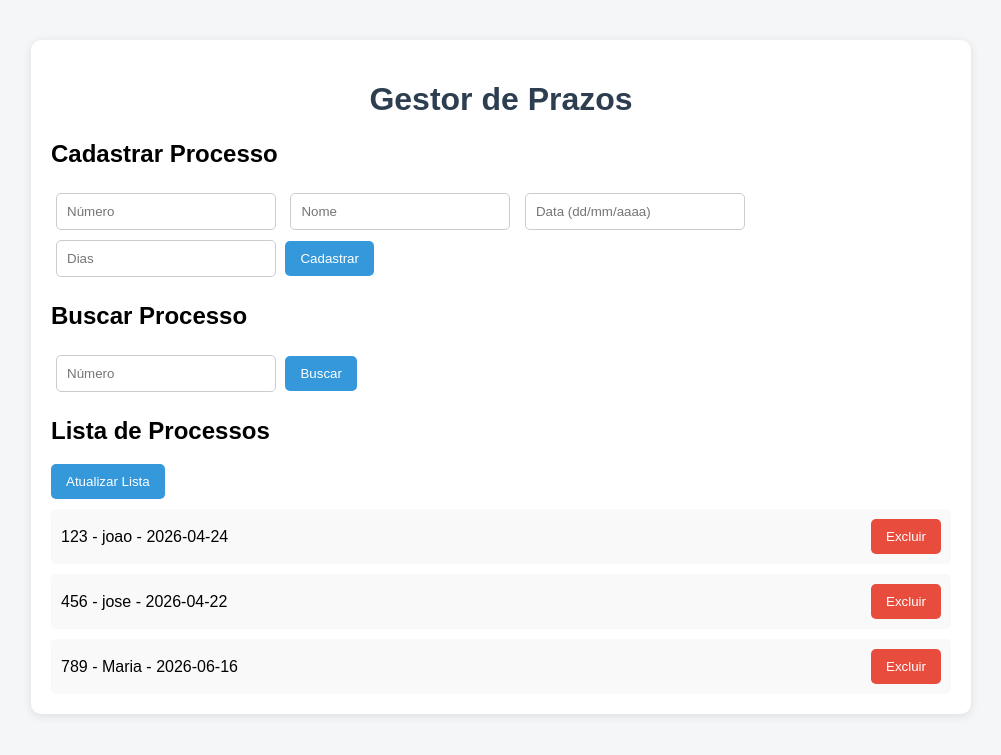
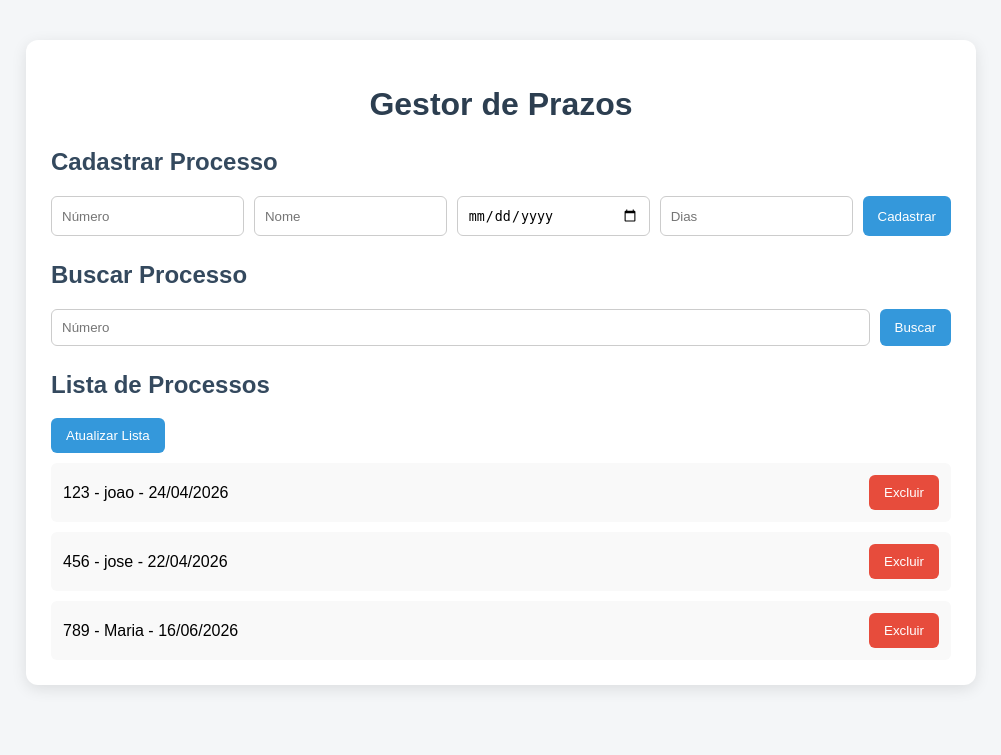
Before and after one commit to JoaoPauloCode/gestor-prazos-juridicos, a Flask app: page / in a window 1280 px wide. Shown: the top 755 px of the page, without its empty margins (139-1140 px from the left). Run offline with Flask 3, Linux system fonts and the light colour scheme.

Commit message:
Versão inicial - backend + frontend funcionando

```diff
--- a/static/script.js
+++ b/static/script.js
@@ -1,3 +1,42 @@
+const feriados = [
+  "2026-01-01",
+  "2026-02-16",
+  "2026-02-17",
+  "2026-02-18",
+  "2026-04-03",
+  "2026-04-05",
+  "2026-04-21",
+  "2026-05-01",
+  "2026-06-04",
+  "2026-09-07",
+  "2026-10-12",
+  "2026-11-02",
+  "2026-11-15",
+  "2026-11-20",
+  "2026-12-25"
+];
+
+function calcularPrazo(dataInicial, dias) {
+  let data = new Date(dataInicial);
+  let adicionados = 0;
+
+  while (adicionados < dias) {
+    data.setDate(data.getDate() + 1);
+
+    const diaSemana = data.getDay();
+    const dataISO = data.toISOString().split("T")[0];
+
+    const ehFimDeSemana = (diaSemana === 0 || diaSemana === 6);
+    const ehFeriado = feriados.includes(dataISO);
+
+    if (!ehFimDeSemana && !ehFeriado) {
+      adicionados++;
+    }
+  }
+
+  return data.toISOString().split("T")[0];
+}
+
 function formatarData(dataIso) {
   const [ano, mes, dia] = dataIso.split('-');
   return `${dia}/${mes}/${ano}`;
@@ -9,16 +48,23 @@ async function cadastrar() {
   const data_inicial = document.getElementById("data").value;
   const dias = document.getElementById("dias").value;
 
+
+  const prazoFinal = calcularPrazo(data_inicial, parseInt(dias));
+
   await fetch("/processos", {
     method: "POST",
     headers: {
       "Content-Type": "application/json"
     },
-    body: JSON.stringify({ numero, nome, data_inicial, dias })
+    body: JSON.stringify({
+      numero,
+      nome,
+      prazo: prazoFinal
+    })
   });
 
   listar();
-  alert("Processo cadastrado com sucesso!");
+  mostrarMensagem("Processo cadastrado com sucesso!", "sucesso");
 }
 
 async function listar() {
@@ -31,9 +77,11 @@ async function listar() {
   lista.innerHTML = "";
 
   processos.forEach(p => {
+    const dataFormatada = formatarData(p.prazo);
+
     lista.innerHTML += `
       <div class="processo">
-        <span>${p.numero} - ${p.nome} - ${p.prazo}</span>
+        <span>${p.numero} - ${p.nome} - ${dataFormatada}</span>
         <button class="btn-delete" onclick="deletar('${p.numero}')">
           Excluir
         </button>
@@ -50,9 +98,12 @@ async function buscar() {
 
   if (result.sucesso) {
     const p = result.dados;
-    alert(`Processo encontrado:\nNúmero: ${p.numero}\nNome: ${p.nome}\nPrazo: ${formatarData(p.prazo)}`);
+    mostrarMensagem(
+      `Processo: ${p.numero} - ${p.nome} - ${formatarData(p.prazo)}`,
+      "sucesso"
+    );
   } else {
-    alert(result.erro);
+    mostrarMensagem(result.erro, "erro");
   }
 }
 
@@ -75,5 +126,7 @@ async function deletar(numero) {
   });
 
   listar();
+  mostrarMensagem("Processo excluído com sucesso!", "sucesso");
 }
+
 window.onload = listar;
--- a/static/style.css
+++ b/static/style.css
@@ -9,9 +9,9 @@ body {
   max-width: 900px;
   margin: 40px auto;
   background: white;
-  padding: 20px;
-  border-radius: 10px;
-  box-shadow: 0 2px 10px rgba(0,0,0,0.1);
+  padding: 25px;
+  border-radius: 12px;
+  box-shadow: 0 4px 15px rgba(0,0,0,0.1);
 }
 
 h1 {
@@ -19,21 +19,35 @@ h1 {
   color: #2c3e50;
 }
 
+h2 {
+  margin-top: 25px;
+  color: #34495e;
+}
+
+/* 🔥 NOVO: organização horizontal */
+.form-linha {
+  display: flex;
+  flex-wrap: wrap;
+  gap: 10px;
+  margin-bottom: 10px;
+}
+
 input {
   padding: 10px;
-  margin: 5px;
-  border-radius: 5px;
+  border-radius: 6px;
   border: 1px solid #ccc;
-  width: 22%;
+  flex: 1;
+  min-width: 120px;
 }
 
 button {
   padding: 10px 15px;
   border: none;
-  border-radius: 5px;
+  border-radius: 6px;
   background-color: #3498db;
   color: white;
   cursor: pointer;
+  transition: 0.2s;
 }
 
 button:hover {
@@ -42,9 +56,9 @@ button:hover {
 
 .processo {
   background: #f9f9f9;
-  padding: 10px;
+  padding: 12px;
   margin-top: 10px;
-  border-radius: 5px;
+  border-radius: 6px;
   display: flex;
   justify-content: space-between;
   align-items: center;
@@ -57,3 +71,22 @@ button:hover {
 .btn-delete:hover {
   background-color: #c0392b;
 }
+
+/* 🔥 mensagens */
+#mensagem {
+  display: none;
+  padding: 10px;
+  border-radius: 6px;
+  margin-bottom: 15px;
+  font-weight: bold;
+}
+
+.sucesso {
+  background: #2ecc71;
+  color: white;
+}
+
+.erro {
+  background: #e74c3c;
+  color: white;
+}
--- a/templates/index.html
+++ b/templates/index.html
@@ -3,29 +3,41 @@
 <head>
   <meta charset="UTF-8">
   <title>Gestor de Prazos</title>
+
   <link rel="stylesheet" href="/static/style.css">
-  <script src="/static/script.js"></script>
+  <script src="/static/script.js" defer></script>
 </head>
+
 <body>
+  <div class="container">
 
-   <div class="container">
     <h1>Gestor de Prazos</h1>
+
     <div id="mensagem"></div>
 
     <h2>Cadastrar Processo</h2>
+
+    <div class="form-linha">
       <input id="numero" placeholder="Número">
       <input id="nome" placeholder="Nome">
-  <input id="data" placeholder="Data (dd/mm/aaaa)">
-  <input id="dias" placeholder="Dias">
+      <input type="date" id="data">
+      <input id="dias" placeholder="Dias" type="number">
       <button onclick="cadastrar()">Cadastrar</button>
+    </div>
 
     <h2>Buscar Processo</h2>
+
+    <div class="form-linha">
       <input id="buscarNumero" placeholder="Número">
       <button onclick="buscar()">Buscar</button>
+    </div>
 
     <h2>Lista de Processos</h2>
+
     <button onclick="listar()">Atualizar Lista</button>
+
     <div id="lista"></div>
+
   </div>
 </body>
 </html>
```
Lines whose indentation alone changed are shown as unchanged.
